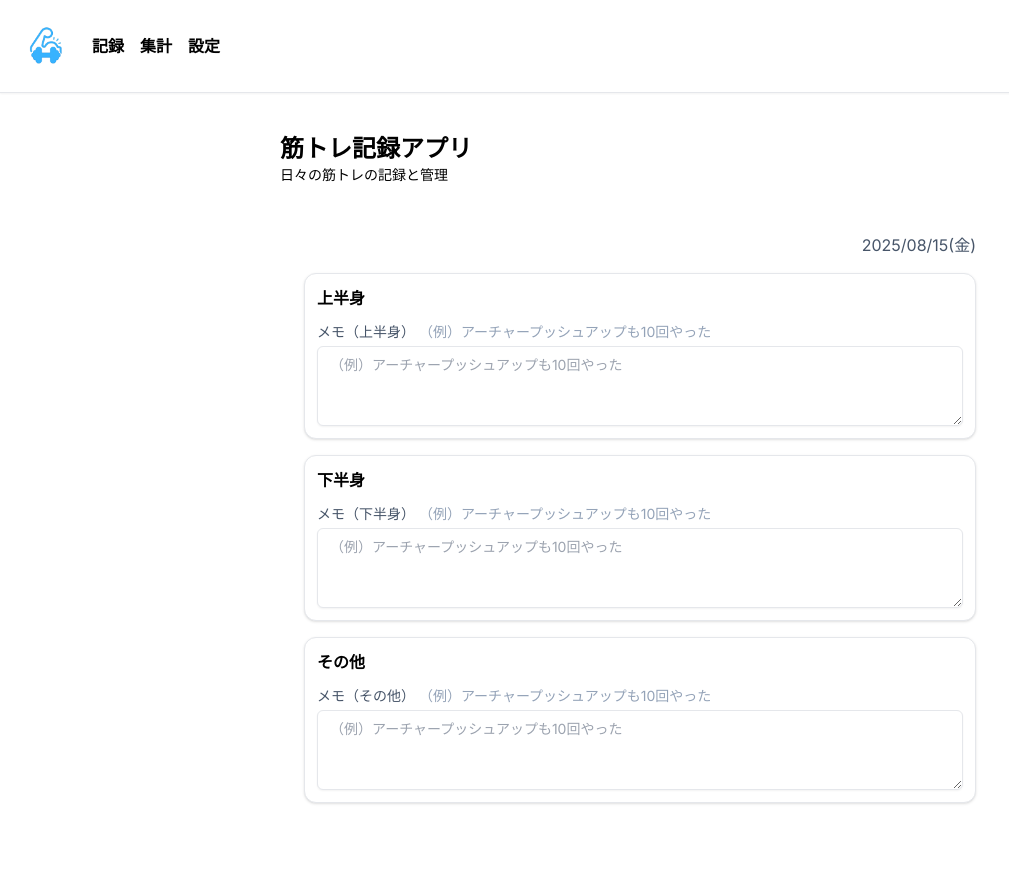
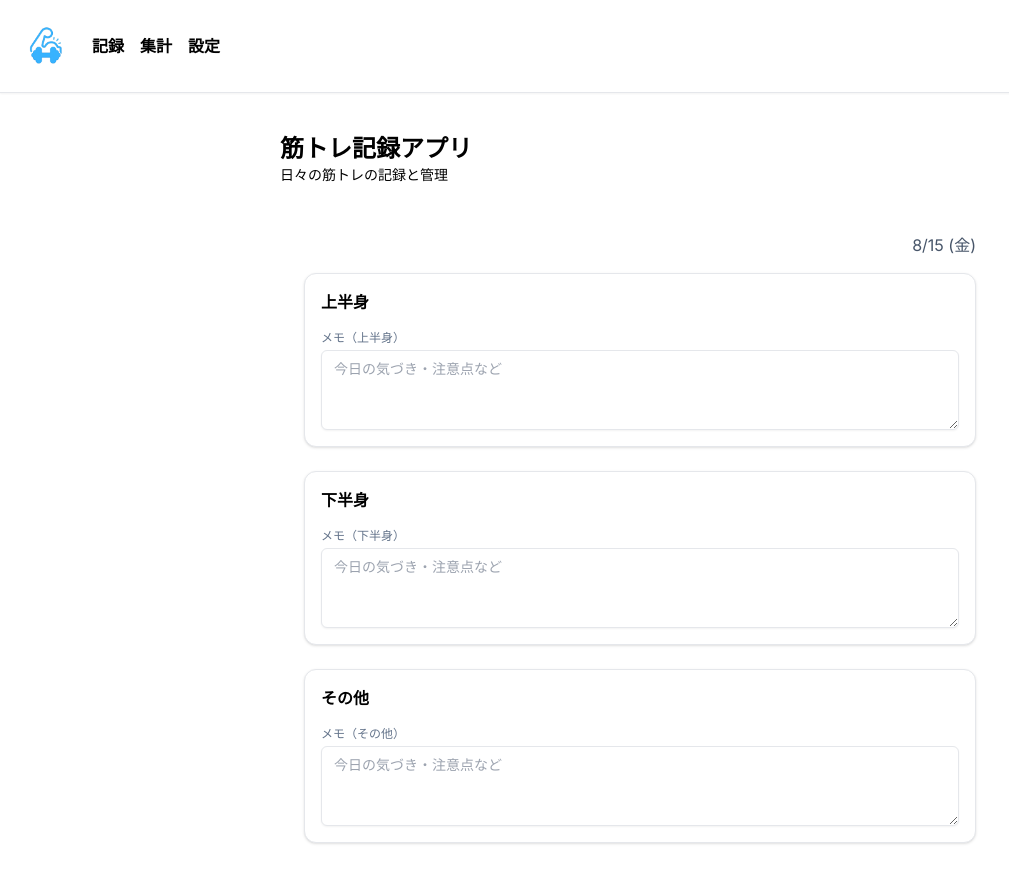
Before and after one commit to Mickey-1996/workout-tracker20250807, a Next.js app: page / in a window 1280 px wide. Shown: the top 882 px of the page, without its empty margins (0-1009 px from the left). Built offline with nearby package versions, Linux system fonts and the light colour scheme.

Commit message:
Update RecordTab.tsx

```diff
--- a/src/tabs/RecordTab.tsx
+++ b/src/tabs/RecordTab.tsx
@@ -12,248 +12,235 @@ import {
   SelectItem,
 } from "@/components/ui/Select";
 import { loadDayRecord, saveDayRecord, loadJSON } from "@/lib/local-storage";
+import type {
+  ExerciseItem,
+  ExercisesByCategory as ExercisesGrouped,
+  ExercisesState,
+  DayRecord,
+  InputMode,
+  Category,
+} from "@/lib/types";
 
 /** ===== 端末ローカル日付ユーティリティ ===== */
-const ymdLocal = (d: Date) => {
+function toYmd(d: Date): string {
+  // 端末ローカルのYYYY-MM-DD
   const y = d.getFullYear();
   const m = String(d.getMonth() + 1).padStart(2, "0");
-  const da = String(d.getDate()).padStart(2, "0");
-  return `${y}-${m}-${da}`;
+  const day = String(d.getDate()).padStart(2, "0");
+  return `${y}-${m}-${day}`;
+}
+
+/** ===== 設定ロード（v2優先→旧フォーマットfallback） ===== */
+function loadExercises(): ExercisesGrouped {
+  // 1) v2: items+order 形式(SettingsTab 保存先)
+  const v2 = loadJSON<any>("wt:settings.v2");
+  if (v2?.items && Array.isArray(v2.items)) {
+    const grouped: ExercisesGrouped = { upper: [], lower: [], etc: [] };
+    for (const it of v2.items as any[]) {
+      const item: ExerciseItem = {
+        id: String(it.id ?? ""),
+        name: String(it.name ?? ""),
+        category: (it.category ?? "etc") as Category,
+        enabled: Boolean(it.enabled ?? true),
+        mode: (it.mode ?? it.inputMode ?? "check") as InputMode,
+        inputMode: (it.inputMode ?? it.mode) as InputMode | undefined,
+        sets: it.sets ?? it.checkCount ?? 3,
+        checkCount: it.checkCount,
+        repTarget: it.repTarget,
+        order: it.order,
       };
-const todayStr = ymdLocal(new Date());
+      if (item.category === "upper" || item.category === "lower" || item.category === "etc") {
+        grouped[item.category].push(item);
+      } else {
+        // その他カテゴリは etc に寄せる
+        grouped.etc.push(item);
+      }
+    }
+    for (const k of ["upper", "lower", "etc"] as const) {
+      grouped[k].sort((a, b) => (a.order ?? 0) - (b.order ?? 0));
+    }
+    return grouped;
+  }
 
-/** ===== 型（最低限） ===== */
-type ExerciseItem = {
-  id: string;
-  name: string;
-  category: "upper" | "lower" | "etc";
-  enabled?: boolean;
-  mode?: "check" | "count";
-  sets?: number;        // 1..5
-  repTarget?: number;   // 回数入力時のノルマ
-  order?: number;
-};
+  // 2) 旧：カテゴリごとの配列
+  const raw = loadJSON<any>("exercises");
+  const fallback: ExercisesGrouped = { upper: [], lower: [], etc: [] };
+  if (!raw) return fallback;
 
-type ExercisesState = {
-  upper: ExerciseItem[];
-  lower: ExerciseItem[];
-  etc: ExerciseItem[];
-};
-
-type DayRecord = {
-  date: string;
-  // 完了時刻（ISO文字列）: UI でチェック/回数入力した瞬間に push
-  times?: Record<string, string[]>;
-  // チェック/回数の保存
-  sets?: Record<string, boolean[]>;  // check 用
-  counts?: Record<string, number[]>; // count 用
-  // メモ（カテゴリ別）
-  notesUpper?: string;
-  notesLower?: string;
-  notesEtc?: string;
-};
-
-/** ===== メモ欄の記述例 ===== */
-const MEMO_EXAMPLE = "（例）アーチャープッシュアップも10回やった";
-
-/** ===== 設定ロード ===== */
-function loadExercises(): ExercisesState {
-  // 既存の KEY は "exercises" 前提
-  const raw = loadJSON<any>("exercises");
-  const fallback: ExercisesState = { upper: [], lower: [], etc: [] };
-  if (!raw) return fallback;
   const pick = (arr?: any[]) =>
     Array.isArray(arr)
       ? arr.map((it: any) => ({
           id: String(it.id ?? ""),
           name: String(it.name ?? ""),
-          category: (it.category ?? "etc") as ExerciseItem["category"],
+          category: (it.category ?? "etc") as Category,
           enabled: Boolean(it.enabled ?? true),
-          mode: (it.mode ?? "check") as ExerciseItem["mode"],
-          sets: Number(it.sets ?? 3),
-          repTarget: it.mode === "count" ? Number(it.repTarget ?? 10) : undefined,
+          mode: (it.mode ?? it.inputMode ?? "check") as InputMode,
+          inputMode: (it.inputMode ?? it.mode) as InputMode | undefined,
+          sets: Number(it.sets ?? it.checkCount ?? 3),
+          checkCount: it.checkCount,
+          repTarget: it.repTarget,
           order: Number(it.order ?? 1),
         }))
       : [];
-  return {
-    upper: pick(raw.upper).sort((a,b)=> (a.order??0)-(b.order??0)),
-    lower: pick(raw.lower).sort((a,b)=> (a.order??0)-(b.order??0)),
-    etc:   pick(raw.etc).sort((a,b)=> (a.order??0)-(b.order??0)),
+
+  const grouped: ExercisesGrouped = {
+    upper: pick(raw.upper),
+    lower: pick(raw.lower),
+    etc: pick(raw.etc),
   };
+  for (const k of ["upper", "lower", "etc"] as const) {
+    grouped[k].sort((a, b) => (a.order ?? 0) - (b.order ?? 0));
+  }
+  return grouped;
 }
 
-/** ===== インターバル（最新完了時刻との差）h ===== */
-function hoursSince(iso?: string): number | null {
-  if (!iso) return null;
-  const last = new Date(iso).getTime();
-  if (Number.isNaN(last)) return null;
-  const now = Date.now();
-  return Math.max(0, Math.floor((now - last) / (1000 * 60 * 60)));
+/** ====== セット数の配列を作る ====== */
+function makeSetArray(n: number): number[] {
+  const c = Math.max(1, Math.min(10, isFinite(n) ? Math.floor(n) : 3));
+  return Array.from({ length: c }, (_, i) => i);
 }
 
+/** ===== 本体 ===== */
 export default function RecordTab() {
-  const [ex, setEx] = useState<ExercisesState>({ upper: [], lower: [], etc: [] });
+  const today = useMemo(() => new Date(), []);
+  const todayStr = useMemo(() => toYmd(today), [today]);
+  const displayDate = useMemo(
+    () => `${today.getMonth() + 1}/${today.getDate()} (${["日","月","火","水","木","金","土"][today.getDay()]})`,
+    [today]
+  );
+
+  const exercises = useMemo(() => loadExercises(), []);
+
+  // 記録の初期値（notesは必須に寄せて空文字で用意）
   const [rec, setRec] = useState<DayRecord>(() => {
-    return (
-      (loadDayRecord(todayStr) as DayRecord | null) ?? {
+    const loaded = loadDayRecord(todayStr) as DayRecord | undefined;
+    const base: DayRecord = loaded ?? {
       date: todayStr,
       times: {},
       sets: {},
       counts: {},
-      }
-    );
+      notesUpper: "",
+      notesLower: "",
+      notesEtc: "",
+      // notesOther は任意
+    };
+    // 念のため穴埋め
+    return {
+      ...base,
+      notesUpper: base.notesUpper ?? "",
+      notesLower: base.notesLower ?? "",
+      notesEtc: base.notesEtc ?? "",
+      // @ts-expect-error 任意フィールドの互換穴埋め
+      notesOther: (base as any).notesOther ?? "",
+    };
   });
 
-  useEffect(() => {
-    setEx(loadExercises());
-  }, []);
+  // 直近の完了時刻（種目ID -> ISO）
+  const [lastDone, setLastDone] = useState<Record<string, string>>({});
 
-  // 保存ヘルパ
+  // 保存ヘルパー：notesを必須化してから保存（★ビルドエラー対処の本丸）
   const persist = (next: DayRecord) => {
-    setRec(next);
-    saveDayRecord(todayStr, next);
+    const normalized: DayRecord = {
+      ...next,
+      notesUpper: next.notesUpper ?? "",
+      notesLower: next.notesLower ?? "",
+      notesEtc: next.notesEtc ?? "",
+      // @ts-expect-error 互換
+      notesOther: (next as any).notesOther ?? "",
+    };
+    setRec(normalized);
+    saveDayRecord(todayStr, normalized);
   };
 
-  // 直近の完了時刻（種目ごと）
-  const lastDoneMap = useMemo(() => {
-    const m = new Map<string, string | undefined>();
-    const t = rec.times ?? {};
-    for (const [id, arr] of Object.entries(t)) {
-      // 配列の中で最新（最大）を採用
-      let latest: string | undefined = undefined;
-      if (Array.isArray(arr)) {
-        for (const v of arr) {
-          if (!v) continue;
-          if (!latest || v > latest) latest = v;
-        }
-      }
-      if (latest) m.set(id, latest);
-    }
-    return m;
-  }, [rec.times]);
-
-  // UI：セクション共通レンダラ
-  const renderCategory = (key: "upper" | "lower" | "etc", label: string) => {
-    const items = ex[key].filter((i) => i.enabled !== false);
-
-    return (
-      <Card key={key} className="mb-4 p-3">
-        <div className="mb-2 text-base font-bold">{label}</div>
-
-        <div className="space-y-3">
-          {items.map((it) => {
-            const id = it.id;
-            const setsArr = rec.sets?.[id] ?? [];
-            const cntsArr = rec.counts?.[id] ?? [];
-            const latestIso = lastDoneMap.get(id);
-            const hours = hoursSince(latestIso ?? undefined);
-
-            const nowISO = new Date().toISOString();
-
-            const setSetsArr = (a: boolean[]) =>
+  // 完了時刻の更新
+  const markDone = (id: string) => {
+    const iso = new Date().toISOString();
+    setLastDone((prev) => ({ ...prev, [id]: iso }));
     persist({
       ...rec,
-                sets: { ...(rec.sets ?? {}), [id]: a },
-                times: {
-                  ...(rec.times ?? {}),
-                  [id]: (rec.times?.[id] ?? []).slice(), // 触らない
-                },
-              });
-
-            const setCountsArr = (a: number[]) =>
-              persist({
-                ...rec,
-                counts: { ...(rec.counts ?? {}), [id]: a },
-                times: {
-                  ...(rec.times ?? {}),
-                  [id]: (rec.times?.[id] ?? []).slice(), // 触らない
-                },
-              });
-
-            // チェックのトグル時：true にしたら現在時刻を記録。false にしたらそのセットの時刻は削除。
-            const toggleCheck = (idx: number) => {
-              const next = [...setsArr];
-              next[idx] = !next[idx];
-              // times を同期
-              const times = (rec.times?.[id] ?? []).slice();
-              if (next[idx]) {
-                times[idx] = nowISO;
-              } else {
-                times[idx] = ""; // 空なら無視される
-              }
-              persist({
-                ...rec,
-                sets: { ...(rec.sets ?? {}), [id]: next },
-                times: { ...(rec.times ?? {}), [id]: times },
+      times: { ...(rec.times ?? {}), [id]: [...(rec.times?.[id] ?? []), iso] },
     });
   };
 
-            // 回数入力：値が 0 以上なら時刻を記録、空/0 に戻したら時刻を消す
-            const changeCount = (idx: number, val: number) => {
-              const next = [...cntsArr];
-              next[idx] = val;
-              const times = (rec.times?.[id] ?? []).slice();
-              if (val > 0) {
-                times[idx] = nowISO;
-              } else {
-                times[idx] = "";
-              }
-              persist({
+  /** ===== UI: カテゴリレンダリング ===== */
+  const renderCategory = (key: "upper" | "lower" | "etc", label: string) => {
+    const items = exercises[key].filter((it) => (it.enabled ?? true));
+    return (
+      <Card className="mb-6 p-4">
+        <div className="mb-2 font-semibold">{label}</div>
+        <div className="space-y-4">
+          {items.map((it) => {
+            const id = it.id;
+            const mode = (it.mode ?? it.inputMode ?? "check") as InputMode;
+            const setCount = it.sets ?? it.checkCount ?? 3;
+
+            if (mode === "count") {
+              const counts = rec.counts?.[id] ?? Array.from({ length: setCount }, () => 0);
+              const update = (idx: number, val: number) => {
+                const nextCounts = [...counts];
+                nextCounts[idx] = val;
+                const next = {
                   ...rec,
-                counts: { ...(rec.counts ?? {}), [id]: next },
-                times: { ...(rec.times ?? {}), [id]: times },
-              });
+                  counts: { ...(rec.counts ?? {}), [id]: nextCounts },
                 };
-
-            // 表示セット数
-            const n = Math.max(1, Math.min(5, Number(it.sets ?? 3)));
-
+                persist(next);
+              };
               return (
-              <div key={id} className="rounded-md border border-slate-200 p-2">
-                <div className="mb-1 flex items-center justify-between">
-                  <div className="text-[15px] font-medium">{it.name}</div>
-                  <div className="text-xs text-slate-500">
-                    前回からのインターバル：{hours == null ? "-" : `${hours}H`}
-                  </div>
-                </div>
-
-                {/* 入力ブロック（チェック or 回数） */}
-                {it.mode !== "count" ? (
-                  // チェックモード
-                  <div className="grid grid-cols-3 gap-2 sm:grid-cols-3">
-                    {Array.from({ length: n }, (_, i) => (
-                      <label key={i} className="flex items-center justify-center gap-2 rounded-md border p-2">
-                        <Checkbox
-                          className="h-[24px] w-[24px]"
-                          checked={!!setsArr[i]}
-                          onCheckedChange={() => toggleCheck(i)}
-                        />
-                        <span className="text-sm text-slate-600">{i + 1}セット</span>
-                      </label>
-                    ))}
-                  </div>
-                ) : (
-                  // 回数入力モード（セレクト）
-                  <div className="grid grid-cols-3 gap-2 sm:grid-cols-3">
-                    {Array.from({ length: n }, (_, i) => (
+                <div key={id} className="rounded-lg border border-slate-200 p-3">
+                  <div className="mb-2 text-sm text-slate-700">{it.name}</div>
+                  <div className="flex flex-wrap gap-2">
+                    {makeSetArray(setCount).map((idx) => (
+                      <div key={idx} className="flex items-center gap-2">
+                        <span className="text-xs text-slate-500">S{idx + 1}</span>
                         <Select
-                        key={i}
-                        value={String(cntsArr[i] ?? "")}
-                        onValueChange={(v) => changeCount(i, Number(v || 0))}
+                          value={String(counts[idx] ?? 0)}
+                          onValueChange={(v) => update(idx, Number(v))}
                         >
-                        <SelectTrigger className="w-full h-[40px] justify-end pr-3">
-                          <SelectValue placeholder={it.repTarget ? `ノルマ ${it.repTarget}` : "回数"} />
+                          <SelectTrigger className="h-8 w-20">
+                            <SelectValue placeholder="0" />
                           </SelectTrigger>
-                        <SelectContent className="max-h-60">
-                          <SelectItem value="">未入力</SelectItem>
-                          {Array.from({ length: 99 }, (_, k) => k + 1).map((v) => (
-                            <SelectItem key={v} value={String(v)}>
-                              {v}
+                          <SelectContent>
+                            {Array.from({ length: (it.repTarget ?? 20) + 1 }, (_, n) => n).map((n) => (
+                              <SelectItem key={n} value={String(n)}>
+                                {n}
                               </SelectItem>
                             ))}
                           </SelectContent>
                         </Select>
+                      </div>
                     ))}
+                  </div>
+                </div>
+              );
+            }
+
+            // check モード
+            const checks = rec.sets?.[id] ?? Array.from({ length: setCount }, () => false);
+            const toggle = (idx: number) => {
+              const nextChecks = [...checks];
+              nextChecks[idx] = !nextChecks[idx];
+              const next = {
+                ...rec,
+                sets: { ...(rec.sets ?? {}), [id]: nextChecks },
+              };
+              persist(next);
+              if (nextChecks[idx]) markDone(id);
+            };
+
+            return (
+              <div key={id} className="rounded-lg border border-slate-200 p-3">
+                <div className="mb-2 text-sm text-slate-700">{it.name}</div>
+                <div className="flex flex-wrap gap-2">
+                  {makeSetArray(setCount).map((idx) => (
+                    <label key={idx} className="flex items-center gap-2 rounded-md border px-2 py-1">
+                      <Checkbox checked={!!checks[idx]} onCheckedChange={() => toggle(idx)} />
+                      <span className="text-xs text-slate-600">S{idx + 1}</span>
+                    </label>
+                  ))}
+                </div>
+                {lastDone[id] && (
+                  <div className="mt-1 text-xs text-slate-400">
+                    最終: {new Date(lastDone[id]).toLocaleTimeString()}
                   </div>
                 )}
               </div>
@@ -261,45 +248,37 @@ export default function RecordTab() {
           })}
         </div>
 
-        {/* メモ欄 */}
-        <div className="mt-3">
-          <label className="mb-1 block text-sm text-slate-600">
-            メモ（{label}） <span className="text-slate-400"> {MEMO_EXAMPLE}</span>
-          </label>
+        {/* カテゴリメモ */}
+        <div className="mt-4">
+          <div className="mb-1 text-xs text-slate-500">メモ（{label}）</div>
           <Textarea
-            className="text-sm"
             value={
               key === "upper"
-                ? rec.notesUpper ?? ""
+                ? rec.notesUpper
                 : key === "lower"
-                ? rec.notesLower ?? ""
-                : rec.notesEtc ?? ""
+                ? rec.notesLower
+                : rec.notesEtc
             }
-            onChange={(e) =>
-              persist({
+            onChange={(e) => {
+              const v = e.target.value;
+              const next: DayRecord = {
                 ...rec,
-                notesUpper: key === "upper" ? e.target.value : rec.notesUpper,
-                notesLower: key === "lower" ? e.target.value : rec.notesLower,
-                notesEtc: key === "etc" ? e.target.value : rec.notesEtc,
-              })
-            }
-            placeholder={MEMO_EXAMPLE}
+                notesUpper: key === "upper" ? v : rec.notesUpper ?? "",
+                notesLower: key === "lower" ? v : rec.notesLower ?? "",
+                notesEtc: key === "etc" ? v : rec.notesEtc ?? "",
+              };
+              persist(next);
+            }}
+            placeholder="今日の気づき・注意点など"
           />
         </div>
       </Card>
     );
   };
 
-  // ====== 表示日付（右肩のみ表示／保存・復元UIは無し） ======
-  const displayDate = useMemo(() => {
-    const d = new Date();
-    const w = ["日","月","火","水","木","金","土"][d.getDay()];
-    return `${d.getFullYear()}/${String(d.getMonth()+1).padStart(2,"0")}/${String(d.getDate()).padStart(2,"0")}(${w})`;
-  }, []);
-
   return (
     <div className="p-4 sm:p-6">
-      {/* ヘッダー：右肩に日付のみ（保存/復元UIは削除） */}
+      {/* ヘッダー：右肩に日付 */}
       <div className="mb-4 flex items-center justify-end text-slate-600 whitespace-nowrap">
         {displayDate}
       </div>
```
Lines whose indentation alone changed are shown as unchanged.
